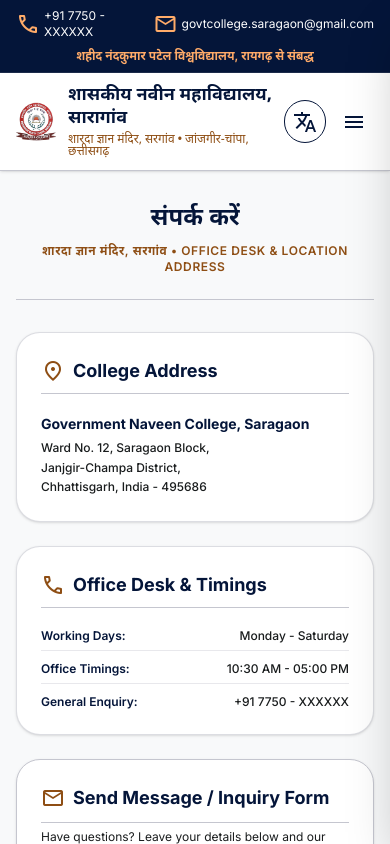
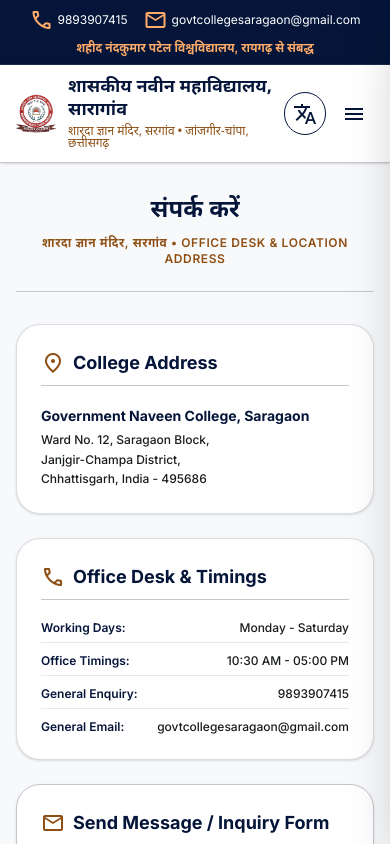
Before and after one commit to Mohanjogi99/gncs, a React (Vite) app: page /contact in a window 390 px wide. Shown: the top 844 px of the page. Built offline with nearby package versions, Linux system fonts and the light colour scheme.

Commit message:
Update global email and phone numbers in header, footer, and contact page

```diff
--- a/src/components/Footer.jsx
+++ b/src/components/Footer.jsx
@@ -106,11 +106,11 @@ export default function Footer() {
             </li>
             <li className="flex gap-2.5 items-center">
               <span className="material-symbols-outlined text-secondary-container text-lg">call</span>
-              <span>+91 7750 - XXXXXX</span>
+              <span>9893907415</span>
             </li>
             <li className="flex gap-2.5 items-center">
               <span className="material-symbols-outlined text-secondary-container text-lg">mail</span>
-              <span className="break-all">govtcollege.saragaon@gmail.com</span>
+              <span className="break-all">govtcollegesaragaon@gmail.com</span>
             </li>
           </ul>
         </div>
--- a/src/components/Header.jsx
+++ b/src/components/Header.jsx
@@ -45,11 +45,11 @@ export default function Header() {
           <div className="flex items-center gap-4">
             <span className="flex items-center gap-1">
               <span className="material-symbols-outlined text-sm text-secondary-container">call</span>
-              +91 7750 - XXXXXX
+              9893907415
             </span>
             <span className="flex items-center gap-1">
               <span className="material-symbols-outlined text-sm text-secondary-container">mail</span>
-              govtcollege.saragaon@gmail.com
+              govtcollegesaragaon@gmail.com
             </span>
           </div>
           <div className="flex items-center gap-3">
--- a/src/pages/Contact.jsx
+++ b/src/pages/Contact.jsx
@@ -72,9 +72,13 @@ export default function Contact() {
                 <span className="font-semibold text-primary">Office Timings:</span>
                 <span>10:30 AM - 05:00 PM</span>
               </li>
+              <li className="flex justify-between border-b border-outline-variant/40 pb-1.5">
+                <span className="font-semibold text-primary">General Enquiry:</span>
+                <span>9893907415</span>
+              </li>
               <li className="flex justify-between">
-                <span className="font-semibold text-primary">General Enquiry:</span>
-                <span>+91 7750 - XXXXXX</span>
+                <span className="font-semibold text-primary">General Email:</span>
+                <span>govtcollegesaragaon@gmail.com</span>
               </li>
             </ul>
           </div>
```
